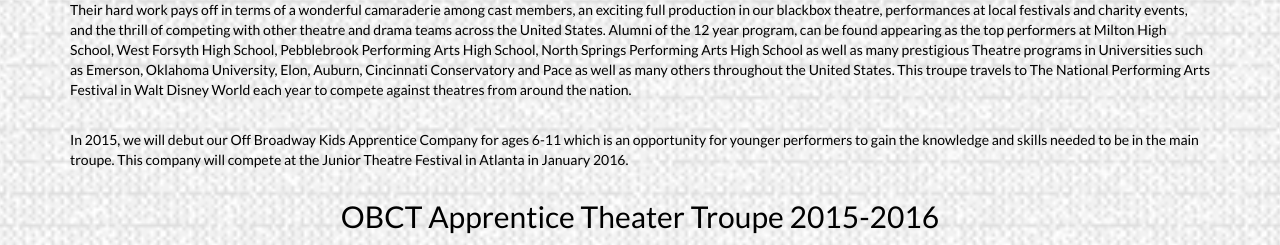
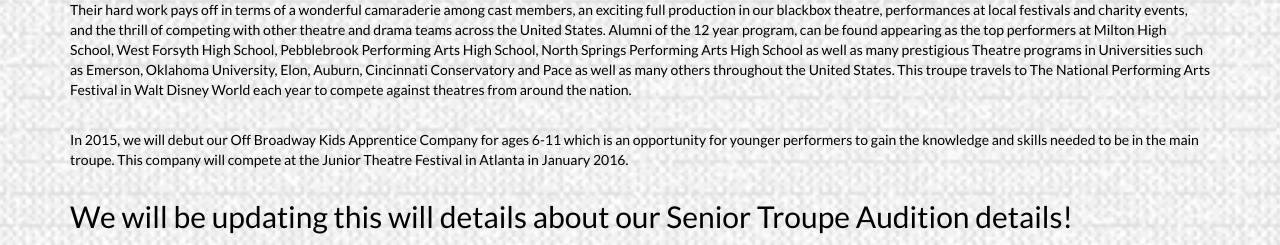
Before and after one commit to matthewtrask/off-broadway, a PHP site: page /troupe.php in a window 1280 px wide. Shown: the part 1040-1285 px from the top of the page. Run offline with PHP 8.4, Linux system fonts and the light colour scheme; data that the repository does not hold is empty; some libraries are stand-ins or nearby versions.

Commit message:
updated the troupe page content

```diff
--- a/public/troupe.php
+++ b/public/troupe.php
@@ -21,6 +21,13 @@
 	<div class="container">
 		<div class="row">
 			<div class="col-xs-12 col-sm-12 col-md-12 col-lg-12">
+				<h2>We will be updating this will details about our Senior Troupe Audition details!</h2>
+			</div>
+		</div>
+	</div>
+	<!-- <div class="container">
+		<div class="row">
+			<div class="col-xs-12 col-sm-12 col-md-12 col-lg-12">
 				<h2 class="text-center">OBCT Apprentice Theater Troupe 2015-2016</h2>
 				<p class="text-left"><b>What</b>: A group of 20-25  selected by audition performers between the ages of 6-12 that are dedicated and want to take their theater experience to the next level.</p>
 				<p class="text-left"><b>Where</b>: The Off Broadway Childrens Theater in Alpharetta, Georgia</p>
@@ -30,7 +37,7 @@
 				<p class="text-left">**Admission into the Off Broadway Kids Senior Troupe is open to kids by invited audition only for anyone ages 8 - 10, and 11 and older by general open audition. The number of open slots for younger Senior Troupe members this year will be very limited.</p>
 			</div>
 		</div><hr />
-	</div>
+	</div> -->
 
 	<div class="container">
 		<div class="row">
```
